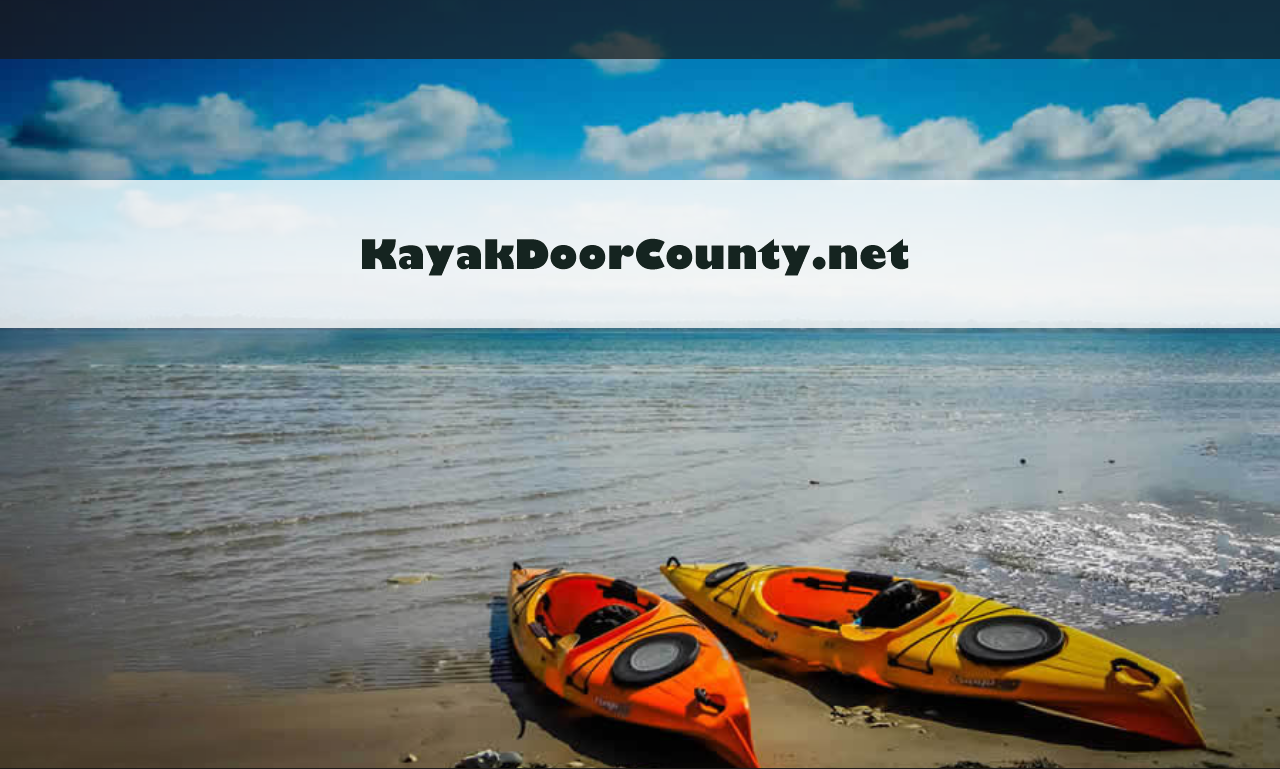
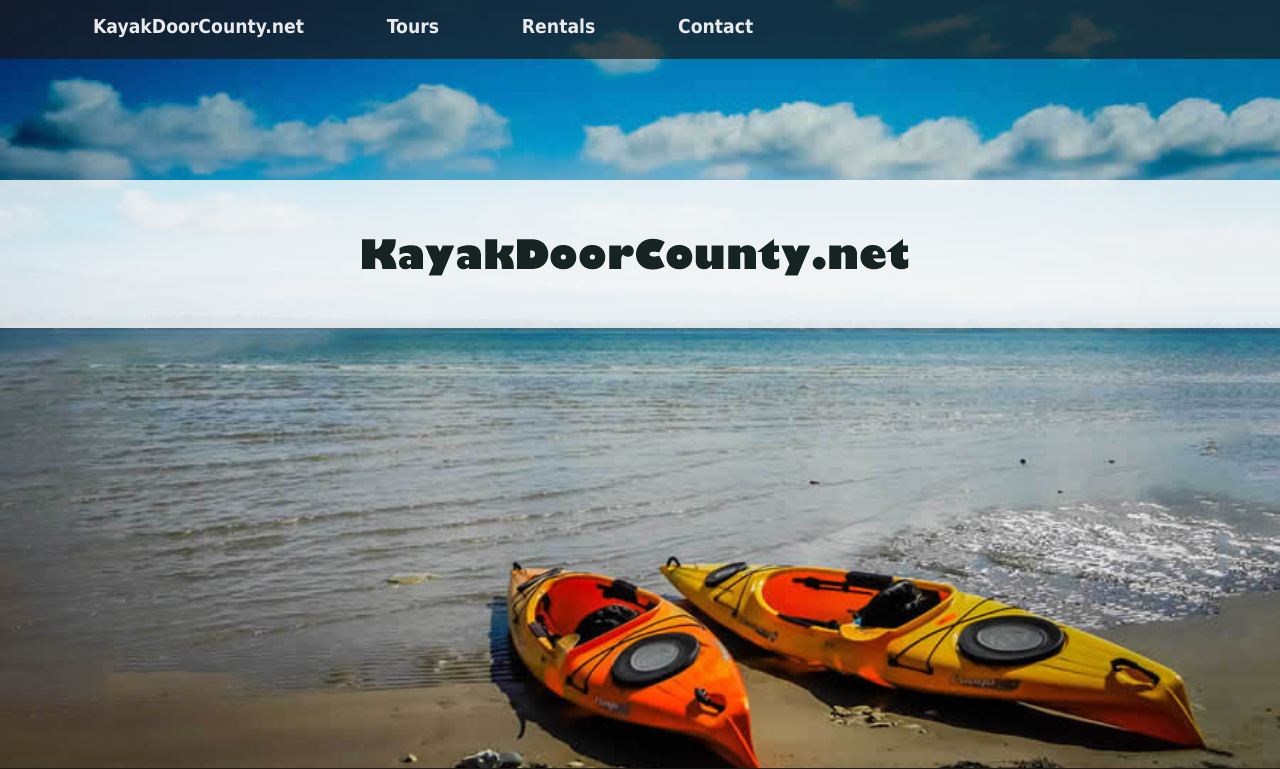
Before and after one commit to alinaiavg/InClassTask11, a plain HTML site: page index.html in a window 1280 px wide. Shown: the top 769 px of the page. Drawn offline with Linux system fonts and the light colour scheme.

Commit message:
Configured navigation area and renamed the file

```diff
--- a/starter4.html
+++ b/index.html
@@ -79,6 +79,13 @@ footer a { text-decoration: none;
 </head>
 <body>
 <nav>
+    <ul>
+        <li><a href="#home">KayakDoorCounty.net</a></li>
+        <li><a href="#tours">Tours</a></li>
+        <li><a href="#rentals">Rentals</a></li>
+        <li><a href="#contact">Contact</a></li>
+    </ul>
+
 
 
 
```
